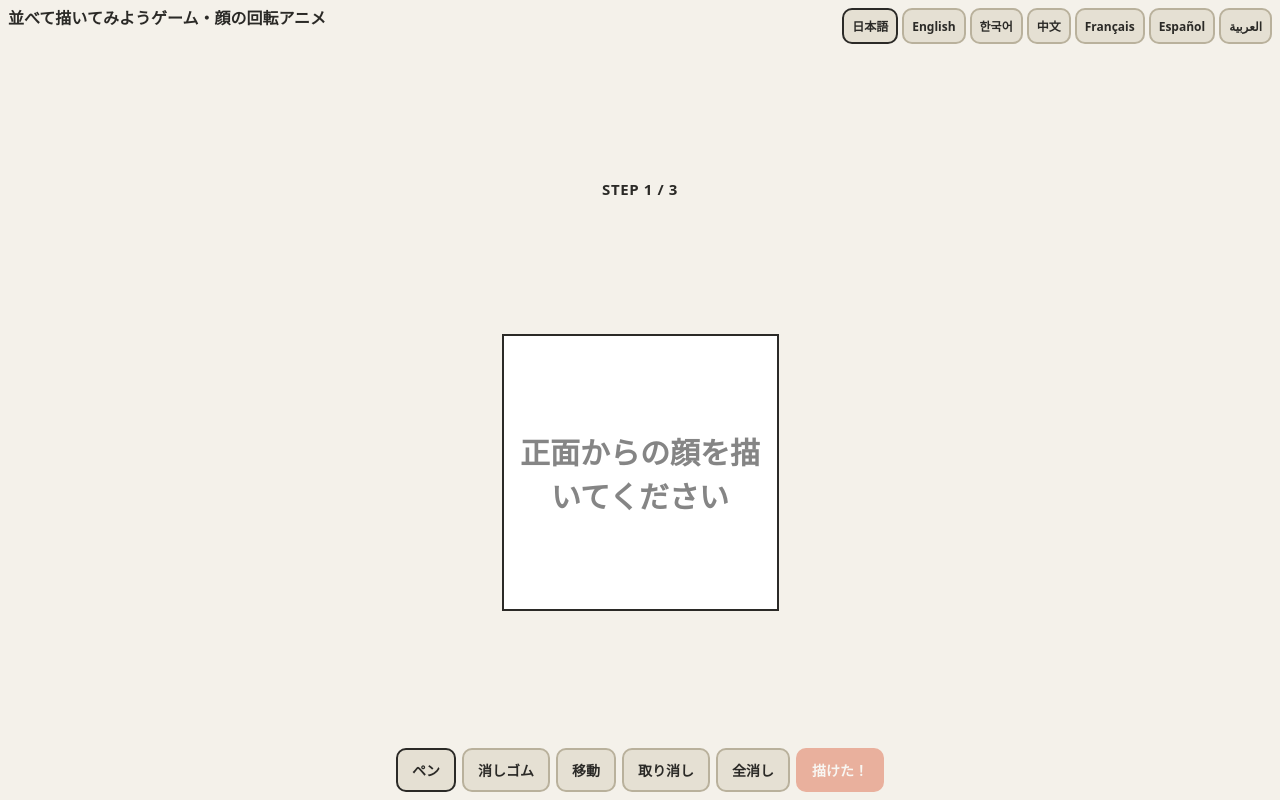
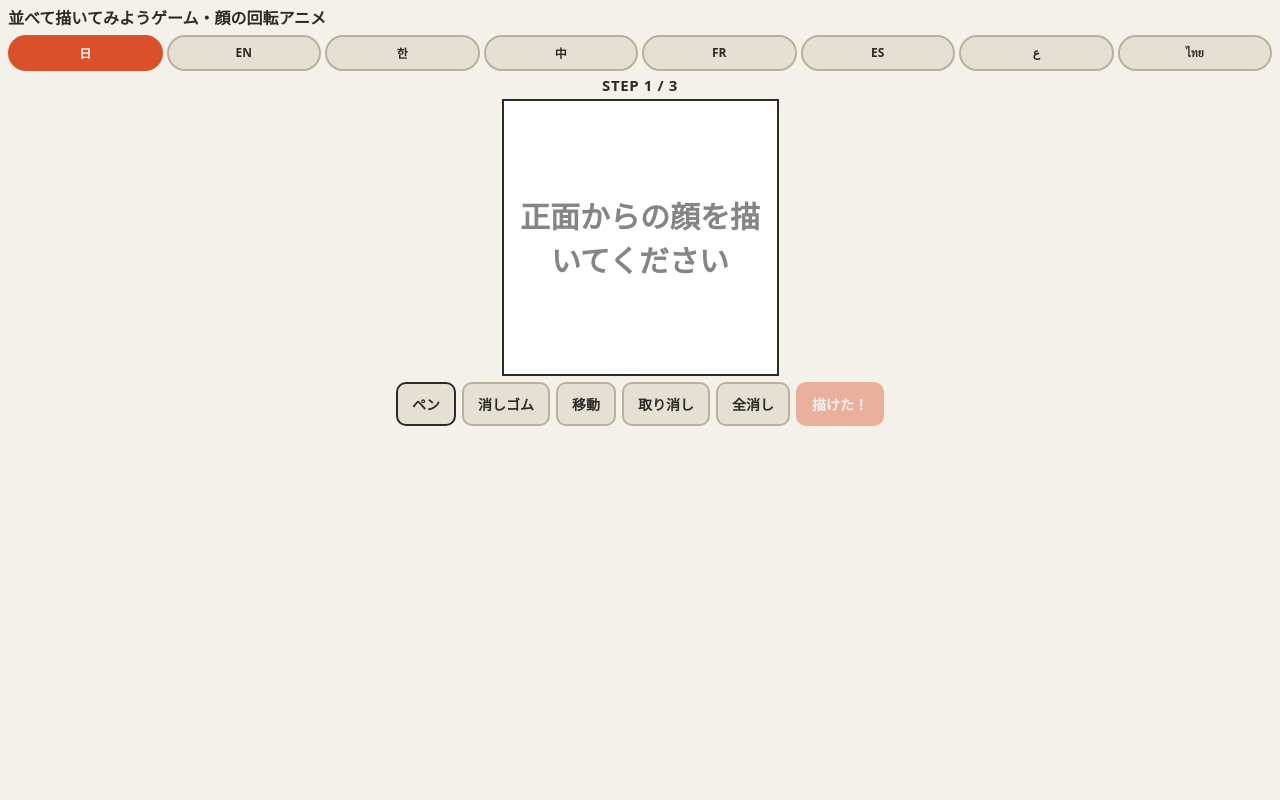
Before and after one commit to dokka-garapa/turn-head, a plain HTML site: page index.html in a window 1280 px wide. Drawn offline with Linux system fonts and the light colour scheme.

Commit message:
Refactor layout and styling in index.html

```diff
--- a/index.html
+++ b/index.html
@@ -10,12 +10,13 @@
 :root[data-theme="dark"]{--bg:#1d1c1a;--fg:#ece8dd;--panel:#33312d;--accent:#e8613a;--line:#59554c}
 *{box-sizing:border-box;-webkit-tap-highlight-color:transparent;-webkit-user-select:none;user-select:none;-webkit-touch-callout:none;touch-action:none}
 html,body{height:100%;margin:0;overflow:hidden;overscroll-behavior:none;background:var(--bg);color:var(--fg);font-family:system-ui,-apple-system,"Hiragino Sans","Noto Sans JP",sans-serif}
-#app{height:100%;display:flex;flex-direction:column;align-items:center;justify-content:space-between;padding:8px;pointer-events:none}
-#step{font-weight:700;font-size:15px;letter-spacing:.04em;padding:4px 0}
-#top{width:100%;display:flex;justify-content:space-between;align-items:flex-start;gap:8px;pointer-events:none}
+#app{height:100%;display:flex;flex-direction:column;align-items:center;justify-content:flex-start;gap:4px;padding:8px;pointer-events:none}
+#step{font-weight:700;font-size:15px;letter-spacing:.04em;padding:0}
+#top{width:100%;display:flex;flex-direction:column;justify-content:flex-start;align-items:stretch;gap:6px;pointer-events:none}
 #ttl{margin:0;flex:1;font-size:clamp(12px,3.4vw,16px);font-weight:700;line-height:1.3}
-#langs{display:flex;flex-wrap:wrap;justify-content:flex-end;gap:4px;max-width:72%}
-#langs button{min-height:36px;padding:0 8px;font-size:12px}
+#langs{display:flex;flex-wrap:nowrap;justify-content:flex-end;gap:4px;max-width:100%;width:100%}
+#langs button{flex:1 1 0;min-width:0;min-height:36px;padding:0 4px;font-size:12px;border-radius:999px;white-space:nowrap}
+#langs button.on{background:var(--accent);border-color:var(--accent);color:var(--accent-fg)}
 #grid{display:grid;gap:0;pointer-events:none}
 .ref{display:flex;align-items:center;justify-content:center;overflow:hidden}
 .ref canvas{width:100%;aspect-ratio:1;background:#fff;border:1px solid var(--line);pointer-events:none}
@@ -26,12 +27,12 @@ html,body{height:100%;margin:0;overflow:hidden;overscroll-behavior:none;backgrou
 #wrap #guide{pointer-events:none;background:transparent;border-color:transparent}
 #msg{position:absolute;inset:0;display:flex;align-items:center;justify-content:center;text-align:center;padding:16px;font-size:clamp(18px,5vw,30px);font-weight:700;color:#222;opacity:.55;pointer-events:none;transition:opacity .25s}
 #msg.hide{opacity:0}
-#bar{display:flex;flex-wrap:wrap;gap:6px;justify-content:center;padding-top:6px;pointer-events:none}
+#bar{display:flex;flex-wrap:wrap;gap:6px;justify-content:center;padding-top:2px;pointer-events:none}
 button{pointer-events:auto;touch-action:none;font:inherit;font-size:14px;font-weight:600;min-height:44px;padding:0 14px;border-radius:10px;border:2px solid var(--line);background:var(--panel);color:var(--fg)}
 button.on{border-color:var(--fg)}
 button.go{background:var(--accent);border-color:var(--accent);color:var(--accent-fg)}
 button:disabled{opacity:.4}
-#result{display:none;flex-direction:column;align-items:center;justify-content:center;gap:12px;flex:1;pointer-events:none}
+#result{display:none;flex-direction:column;align-items:center;justify-content:flex-start;gap:8px;flex:none;pointer-events:none}
 #result img{max-width:92vw;max-height:46vh;border:2px solid var(--fg);background:#fff;pointer-events:auto;-webkit-user-select:auto;user-select:auto;-webkit-touch-callout:default}
 #result p{margin:0;font-size:14px;text-align:center}
 .row{display:flex;flex-wrap:wrap;gap:6px;justify-content:center;pointer-events:none}
@@ -39,7 +40,7 @@ button:disabled{opacity:.4}
 </head>
 <body>
 <div id="app">
-  <div id="top"><h1 id="ttl"></h1><div id="langs"><button data-l="ja">日本語</button><button data-l="en">English</button><button data-l="ko">한국어</button><button data-l="zh">中文</button><button data-l="fr">Français</button><button data-l="es">Español</button><button data-l="ar">العربية</button></div></div>
+  <div id="top"><h1 id="ttl"></h1><div id="langs"><button data-l="ja">日</button><button data-l="en">EN</button><button data-l="ko">한</button><button data-l="zh">中</button><button data-l="fr">FR</button><button data-l="es">ES</button><button data-l="ar">ع</button><button data-l="th">ไทย</button></div></div>
   <div id="step">STEP 1 / 3</div>
   <div id="grid">
     <div class="ref" id="c-t"><canvas id="rt" width="300" height="300"></canvas></div>
@@ -82,6 +83,8 @@ I18N.ar={ttl:'لنرسم جنبًا إلى جنب: رسوم متحركة لدو
 EX.fr=['Retoucher le visage de face','Retoucher le profil','Retoucher le trois quarts'];
 EX.es=['Retocar el rostro de frente','Retocar el perfil','Retocar el tres cuartos'];
 EX.ar=['تعديل الوجه الأمامي','تعديل الوجه الجانبي','تعديل الوجه بزاوية ثلاثة أرباع'];
+I18N.th={ttl:'เกมวาดเรียงข้างกัน・แอนิเมชันหมุนใบหน้า',pen:'ปากกา',er:'ยางลบ',mv:'ย้าย',undo:'ย้อนกลับ',clr:'ลบทั้งหมด',next:'วาดเสร็จแล้ว!',fin:'เสร็จ! สร้าง GIF',p:['วาดใบหน้าด้านหน้า','วาดใบหน้าด้านข้าง','วาดใบหน้าแบบมุมเฉียง'],mk:'กำลังสร้าง GIF…',done:'เสร็จแล้ว!',hint:'กดค้างที่รูปภาพเพื่อบันทึก',again:'วาดอีกครั้ง'};
+EX.th=['แก้ไขใบหน้าด้านหน้า','แก้ไขใบหน้าด้านข้าง','แก้ไขใบหน้าแบบมุมเฉียง'];
 function fmt(d){var p=function(n){return n<10?'0'+n:''+n},y=d.getFullYear(),m=d.getMonth()+1,dd=d.getDate(),tm=p(d.getHours())+':'+p(d.getMinutes());
   return y+'-'+p(m)+'-'+p(dd)+' '+tm}
 function applyLang(){
@@ -282,12 +285,13 @@ function finish(){
   document.addEventListener('pointercancel',up);
 })();
 Array.prototype.forEach.call(document.querySelectorAll('#langs button'),function(el){
-  var t=0,dn=false;function go(){L=el.getAttribute('data-l');applyLang()}
+  var t=0,dn=false;function go(){L=el.getAttribute('data-l');try{localStorage.setItem('faceRotLang',L)}catch(e){}applyLang()}
   el.addEventListener('pointerdown',function(){dn=true});
   el.addEventListener('pointercancel',function(){dn=false});
   el.addEventListener('pointerup',function(){if(!dn)return;dn=false;t=Date.now();go()});
   el.addEventListener('click',function(){if(Date.now()-t<600)return;go()});
 });
+try{var _sv=localStorage.getItem('faceRotLang');if(_sv&&I18N[_sv])L=_sv;}catch(e){}
 addEventListener('resize',layout);
 setupStage();
 })();
```
